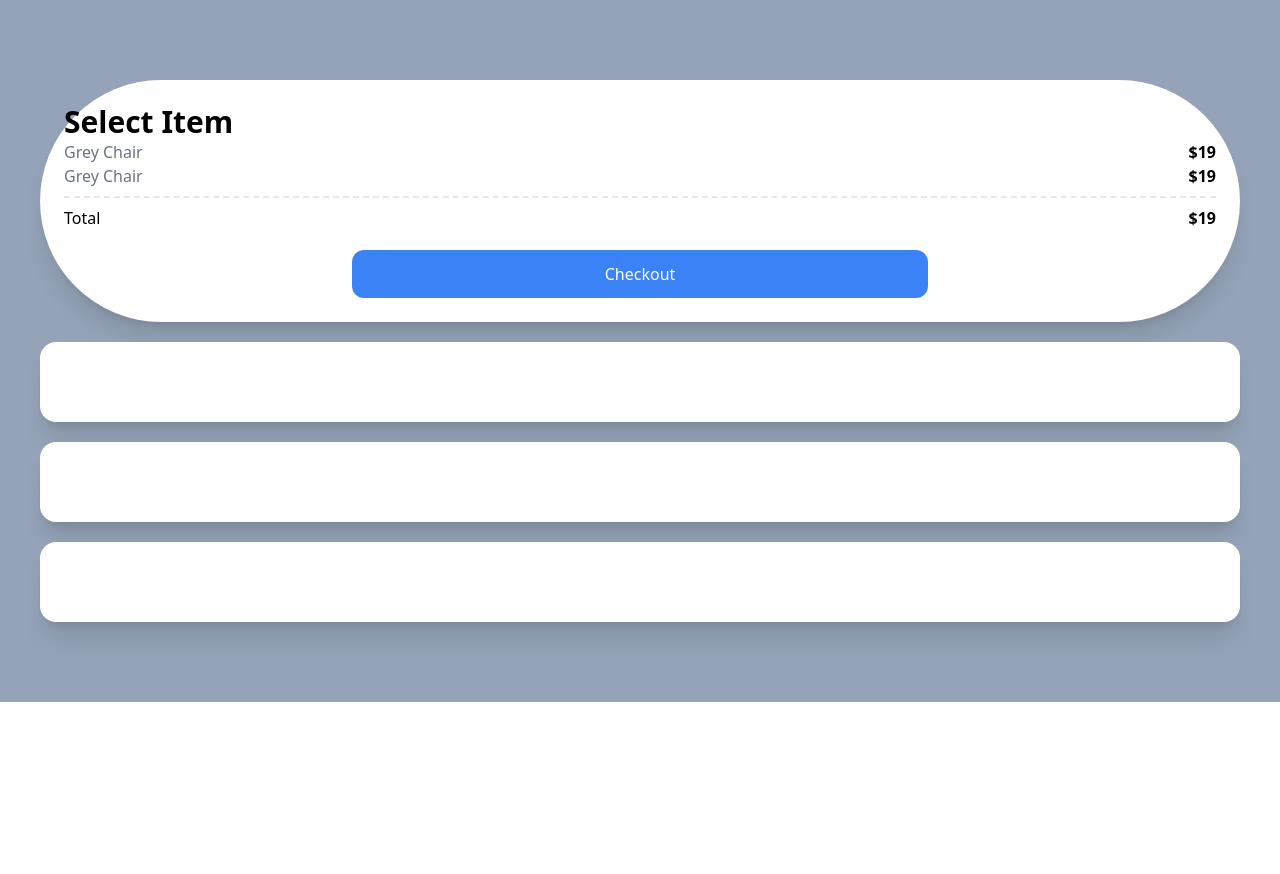
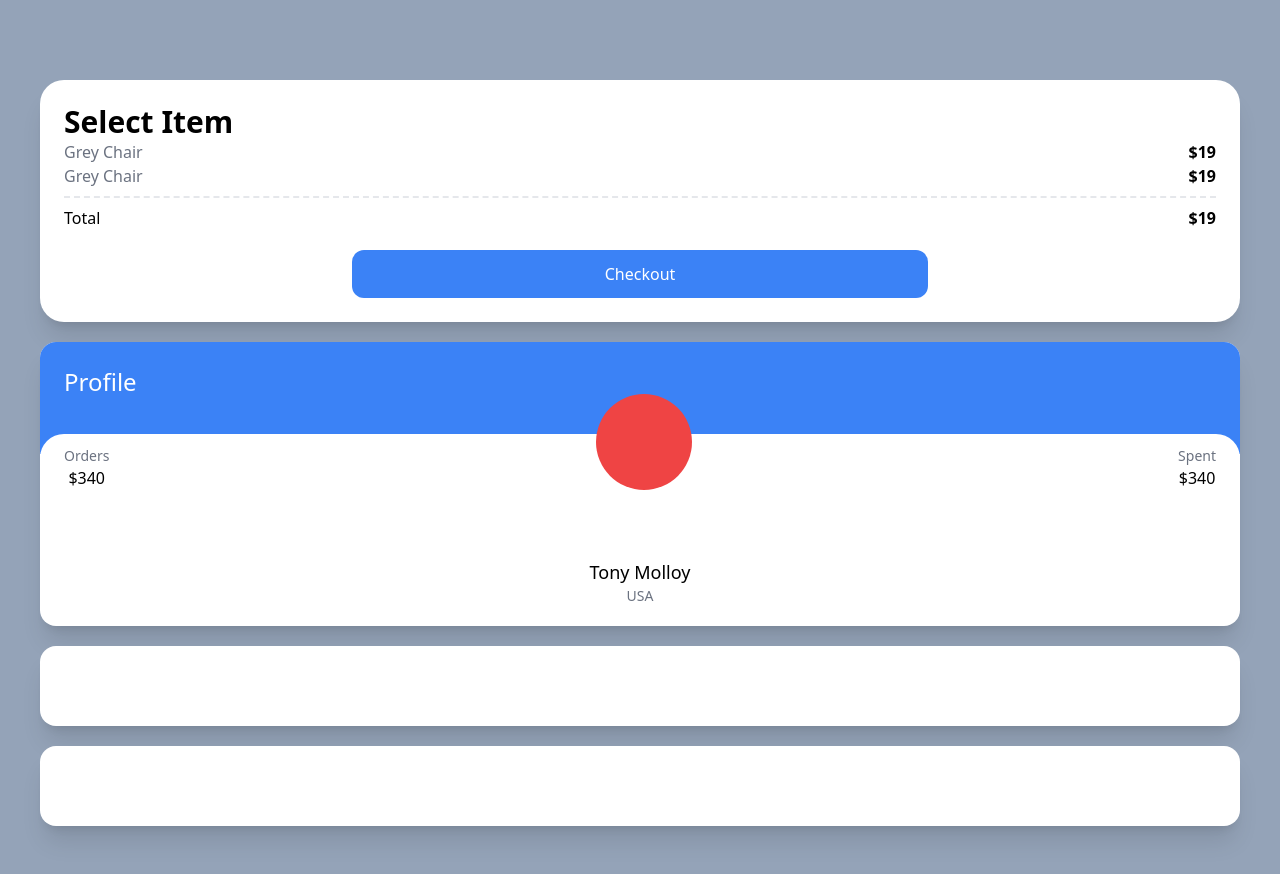
Before and after one commit to Choi-Yuchan/carrot-market, a Next.js app: page / in a window 1280 px wide. Shown: the top 874 px of the page. Before the commit the page ends 800 px from the top, so only its background shows below. Built offline with nearby package versions, Linux system fonts and the light colour scheme.

Commit message:
Test drive part three

```diff
--- a/package.json
+++ b/package.json
@@ -21,6 +21,8 @@
     "eslint": "8.23.0",
     "eslint-config-next": "12.2.5",
     "postcss": "^8.4.14",
+    "prettier": "^2.7.1",
+    "prettier-plugin-tailwindcss": "^0.1.13",
     "tailwindcss": "^3.1.8",
     "typescript": "4.8.2"
   }
--- a/pages/index.tsx
+++ b/pages/index.tsx
@@ -3,7 +3,7 @@
 const Home: NextPage = () => {
   return (
     <div className='bg-slate-400 py-20 px-10 flex flex-col space-y-5'>
-      <div className='bg-white p-6 rounded-full shadow-xl'>
+      <div className='bg-white p-6 rounded-3xl shadow-xl'>
         <span className='font-semibold text-3xl'>Select Item</span>
         <div className='flex justify-between'>
           <span className='text-gray-500'>Grey Chair</span>
@@ -19,7 +19,28 @@
         </div>
         <div className='mt-5 bg-blue-500 text-white p-3 text-center rounded-xl w-1/2 mx-auto'>Checkout</div>
       </div>
-      <div className='bg-white p-10 rounded-2xl shadow-xl'></div>
+      <div className='bg-white overflow-hidden rounded-2xl shadow-xl'>
+        <div className='bg-blue-500 p-6 pb-14'>
+          <span className='text-white text-2xl'>Profile</span>
+        </div>
+        <div className='rounded-3xl p-6 relative -top-5 bg-white'>
+          <div className='flex relative -top-16 items-end justify-between'>
+            <div className='flex flex-col items-center'>
+              <span className='text-sm text-gray-500'>Orders</span>
+              <span className='font-medium'>$340</span>
+            </div>
+            <div className='h-24 w-24 bg-red-500 rounded-full' />
+            <div className='flex flex-col items-center'>
+              <span className='text-sm text-gray-500'>Spent</span>
+              <span className='font-medium'>$340</span>
+            </div>
+          </div>
+        </div>
+        <div className='relative -mt-10 mb-5 flex flex-col items-center'>
+          <span className='text-lg font-medium'>Tony Molloy</span>
+          <span className='text-sm text-gray-500'>USA</span>
+        </div>
+      </div>
       <div className='bg-white p-10 rounded-2xl shadow-xl'></div>
       <div className='bg-white p-10 rounded-2xl shadow-xl'></div>
     </div>
```
Also changed, not shown: 1 other file (tests, documents, lock files or other folders).
